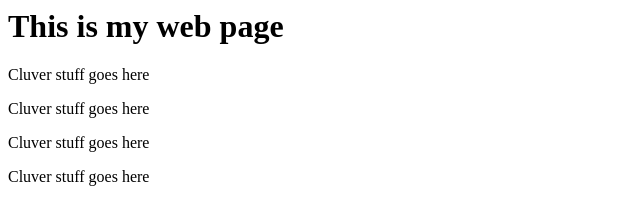
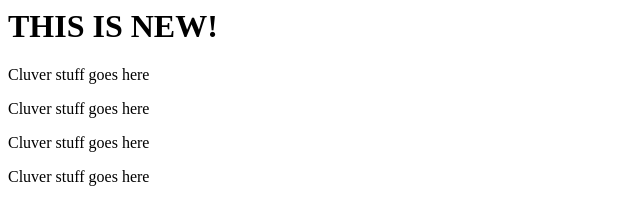
Before and after one commit to azmachm/itc134-fl19-git-github-3185, a plain HTML site: page index.html in a window 1280 px wide. Shown: the whole page, without its empty margins (0-640 px from the left). Drawn offline with Linux system fonts and the light colour scheme.

Commit message:
Changed contents of h1 tag.

```diff
--- a/index.html
+++ b/index.html
@@ -1,7 +1,7 @@
 <html>
 
     <body>
-        <h1>This is my web page</h1>
+        <h1>THIS IS NEW!</h1>
         <p>Cluver stuff goes here</p>
         <p>Cluver stuff goes here</p>
         <p>Cluver stuff goes here</p>
```
